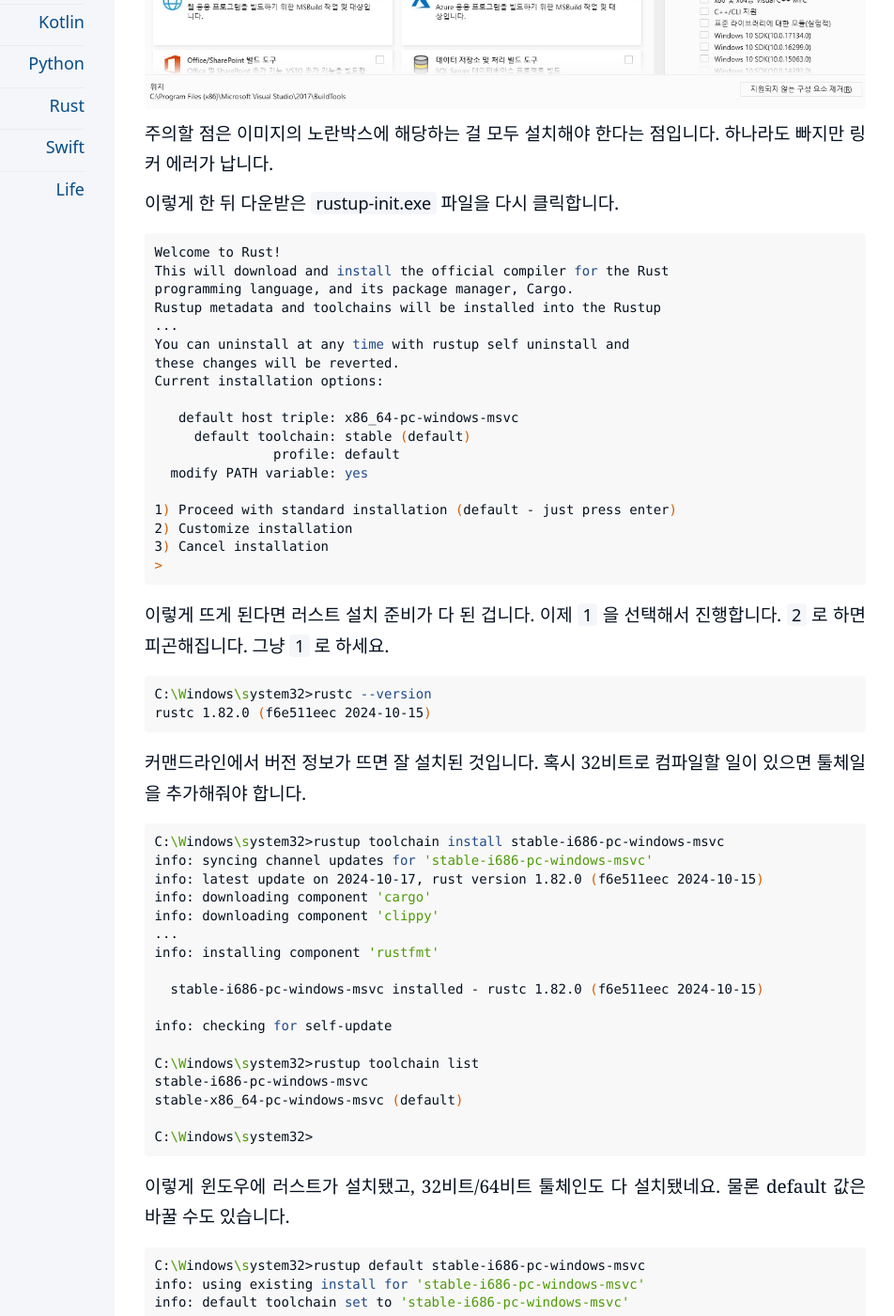
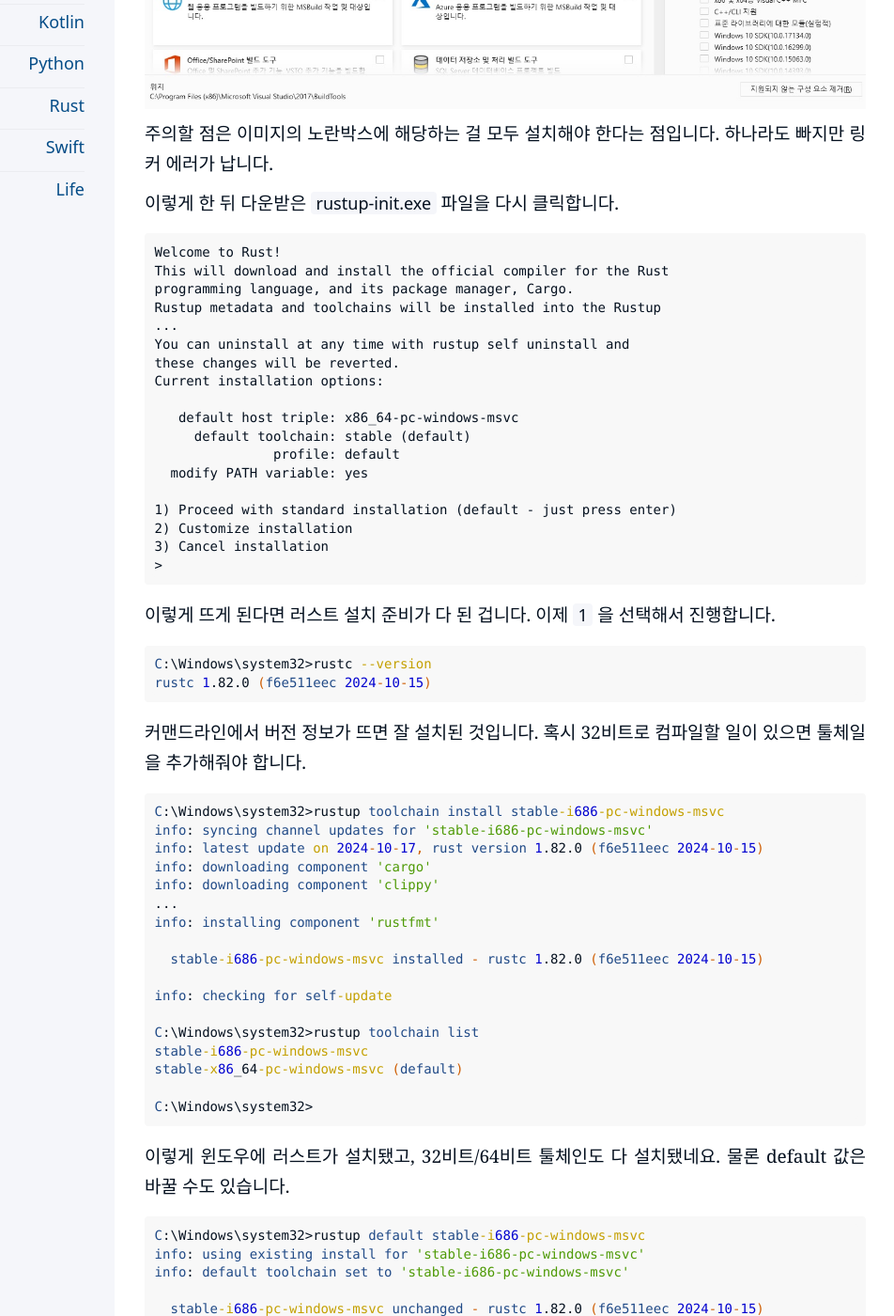
Before and after one commit to kiroshin/kiroshin.github.io, a Jekyll site: the page built from _posts/2024-10-28-rust-windows-install.md, in a window 1280 px wide and 1400 px high, scrolled down 2286 px. Shown: the whole window at 94% size, without its empty margins (198-1150 px from the left). Built offline with Jekyll 4.4.1, drawn with Linux system fonts in a browser that asks for light colours; some of the changed text lies outside the part shown.

Commit message:
Update 2024-10-28-rust-windows-install.md

````diff
--- a/_posts/2024-10-28-rust-windows-install.md
+++ b/_posts/2024-10-28-rust-windows-install.md
@@ -29,7 +29,7 @@ brief: 맥이나 리눅스에서는 간편하게 개발환경을 구축할 수
 
 다운받은 `rustup-init.exe` 파일을 클릭합니다.
 
-```shell
+```
 Rust Visual C++ prerequisites
 Rust requires a linker and Windows API libraries but they don't seem to be
 available. These components can be acquired through a Visual Studio installer.
@@ -61,7 +61,7 @@ available. These components can be acquired through a Visual Studio installer.
 
 이렇게 한 뒤 다운받은 `rustup-init.exe` 파일을 다시 클릭합니다.
 
-```shell
+```
 Welcome to Rust!
 This will download and install the official compiler for the Rust
 programming language, and its package manager, Cargo.
@@ -82,16 +82,16 @@ Current installation options:
 >
 ```
 
-이렇게 뜨게 된다면 러스트 설치 준비가 다 된 겁니다. 이제 `1` 을 선택해서 진행합니다. `2` 로 하면 피곤해집니다. 그냥 `1` 로 하세요.
+이렇게 뜨게 된다면 러스트 설치 준비가 다 된 겁니다. 이제 `1` 을 선택해서 진행합니다.
 
-```shell
+```bat
 C:\Windows\system32>rustc --version
 rustc 1.82.0 (f6e511eec 2024-10-15)
 ```
 
 커맨드라인에서 버전 정보가 뜨면 잘 설치된 것입니다. 혹시 32비트로 컴파일할 일이 있으면 툴체일을 추가해줘야 합니다.
 
-```shell
+```bat
 C:\Windows\system32>rustup toolchain install stable-i686-pc-windows-msvc
 info: syncing channel updates for 'stable-i686-pc-windows-msvc'
 info: latest update on 2024-10-17, rust version 1.82.0 (f6e511eec 2024-10-15)
@@ -113,7 +113,7 @@ C:\Windows\system32>
 
 이렇게 윈도우에 러스트가 설치됐고, 32비트/64비트 툴체인도 다 설치됐네요. 물론 default 값은 바꿀 수도 있습니다.
 
-```shell
+```bat
 C:\Windows\system32>rustup default stable-i686-pc-windows-msvc
 info: using existing install for 'stable-i686-pc-windows-msvc'
 info: default toolchain set to 'stable-i686-pc-windows-msvc'
@@ -154,7 +154,7 @@ stable-x86_64-pc-windows-msvc
 
 이렇게 했으면 커맨드라인에서 확인해봅니다.
 
-```shell
+```bat
 C:\Windows\system32>gcc --version
 gcc (MinGW-W64 x86_64-ucrt-posix-seh, built by Brecht Sanders, r2) 14.2.0
 Copyright (C) 2024 Free Software Foundation, Inc.
````
